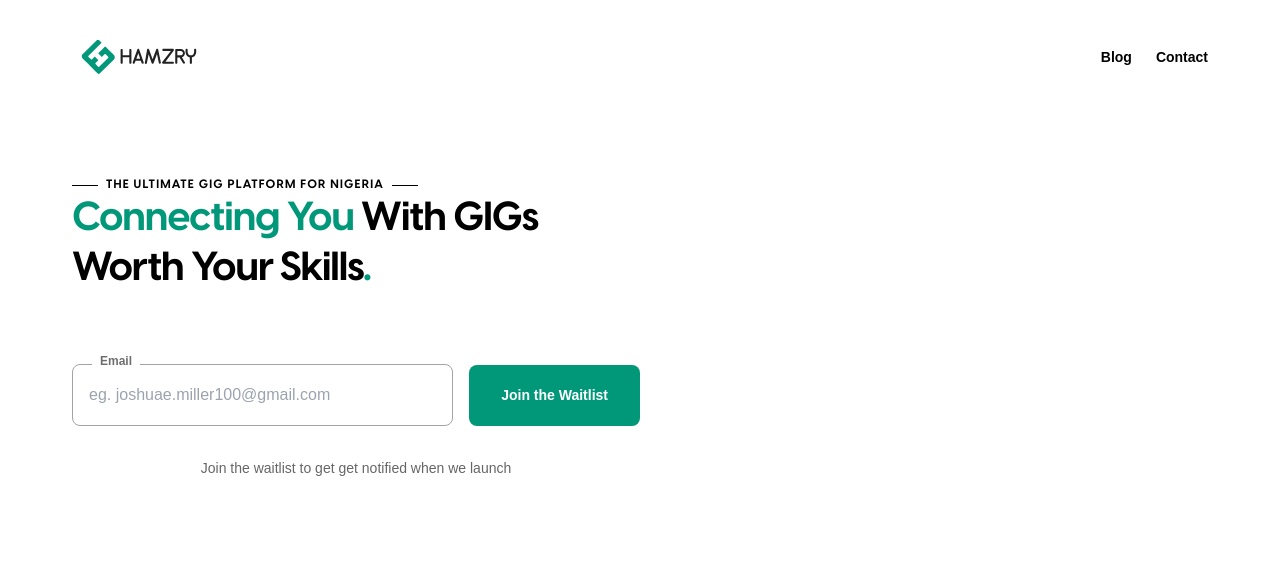
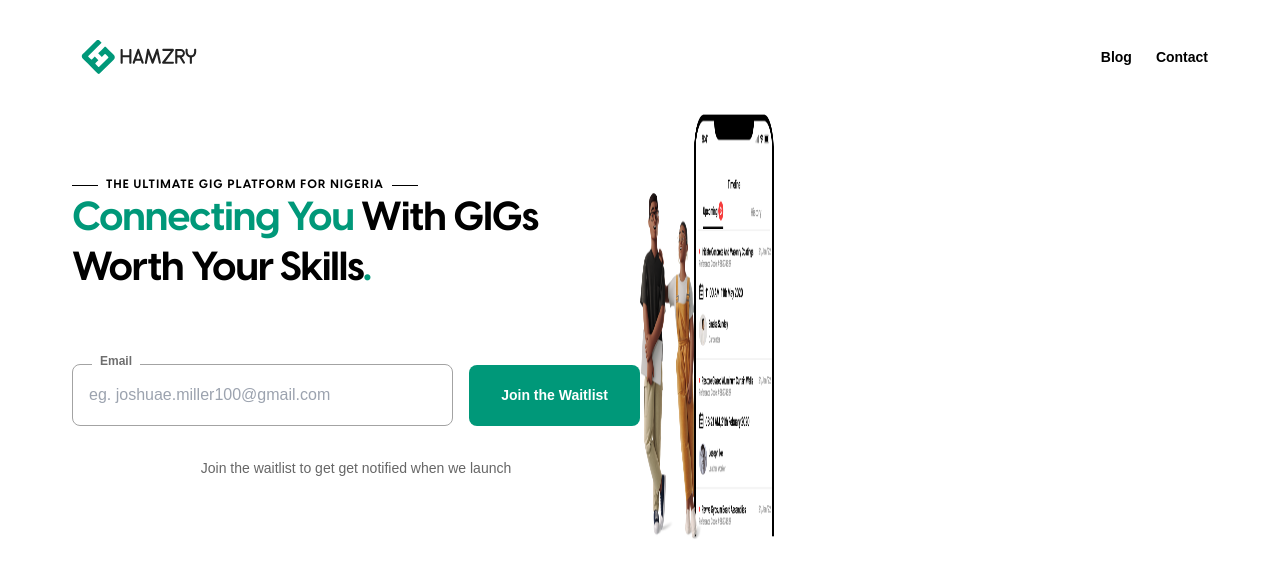
Before and after one commit to Josh-millr/hamzry-waitlist-page, a Next.js app: page / in a window 1280 px wide. Shown: the top 578 px of the page. Built offline with nearby package versions, Linux system fonts and the light colour scheme.

Commit message:
Added hero image code

```diff
--- a/components/Hero/Hero.jsx
+++ b/components/Hero/Hero.jsx
@@ -1,4 +1,6 @@
 import React from "react";
+import Image from "next/image";
+
 import { TextInput } from "../TextInput/TextInput";
 import { Button } from "../Button/Button";
 
@@ -8,7 +10,7 @@ export const Hero = () => {
   };
 
   return (
-    <div className="grid grid-cols-1 grid-rows-1 lg:grid-cols-2 px-[24px] md:px-[72px]">
+    <div className="grid grid-cols-1 grid-rows-1 px-[24px] md:px-[72px] lg:grid-cols-2">
       {/* Column-1 */}
       <div className="grid grid-cols-1 grid-rows-1 gap-y-[40px] py-[62px] md:gap-y-[46px]">
         <div className="">
@@ -33,14 +35,28 @@ export const Hero = () => {
             <TextInput />
             <Button label="Join the Waitlist" />
           </form>
-          <p className="w-[229px] sm:w-[fit-content] text-center text-[14px] text-[#666666]">
+          <p className="w-[229px] text-center text-[14px] text-[#666666] sm:w-[fit-content]">
             Join the waitlist to get get notified when we launch
           </p>
         </div>
       </div>
 
       {/* Column-2 */}
-      <div className="">{/* For hero image */}</div>
+      <div className="justify-content-center flex md:justify-start">
+        <Image
+          src="/Hero-Image.png"
+          height={34}
+          width={134}
+          alt="Hamzry Logo"
+        />
+        {/* <Image
+          src="/heroImageMobile.png"
+          width={292}
+          height={401}
+          alt=""
+          className="block md:hidden"
+        /> */}
+      </div>
     </div>
   );
 };
```
Also changed, not shown: public/Hero-Image.png (added), public/hero-image-mobile.png (added).
